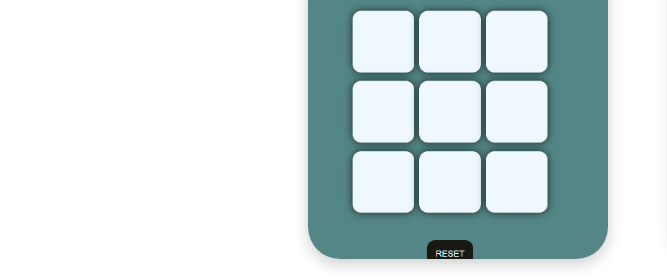
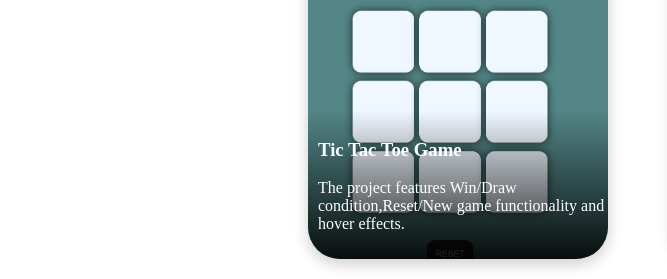
Before and after one commit to vishnuchoudhary764/Portfolio, a plain HTML site: page index.html in a window 1280 px wide. In both pictures the pointer is over the picture 458 px from the left and 1719 px from the top of the page. Shown: the part 1610-1889 px from the top of the page, 0-667 px from the left. Drawn offline with Linux system fonts and the light colour scheme.

Commit message:
Update style.css
edit

```diff
--- a/style.css
+++ b/style.css
@@ -170,10 +170,10 @@ nav a:nth-child(5):hover~span {
     object-position: center;
     transition: 0.5;
 }
-.box1:hover img {
+.box:hover img {
     transform: scale(1.1);
 }
-.box1-info {
+.box-info {
     position: absolute;
     bottom: -100%;
     left:0;
@@ -184,7 +184,7 @@ nav a:nth-child(5):hover~span {
     transition: 0.5s;
 }
 
-.box1:hover .box1-info {
+.box:hover .box-info {
     bottom: 0;
 }
 .skills{
```
